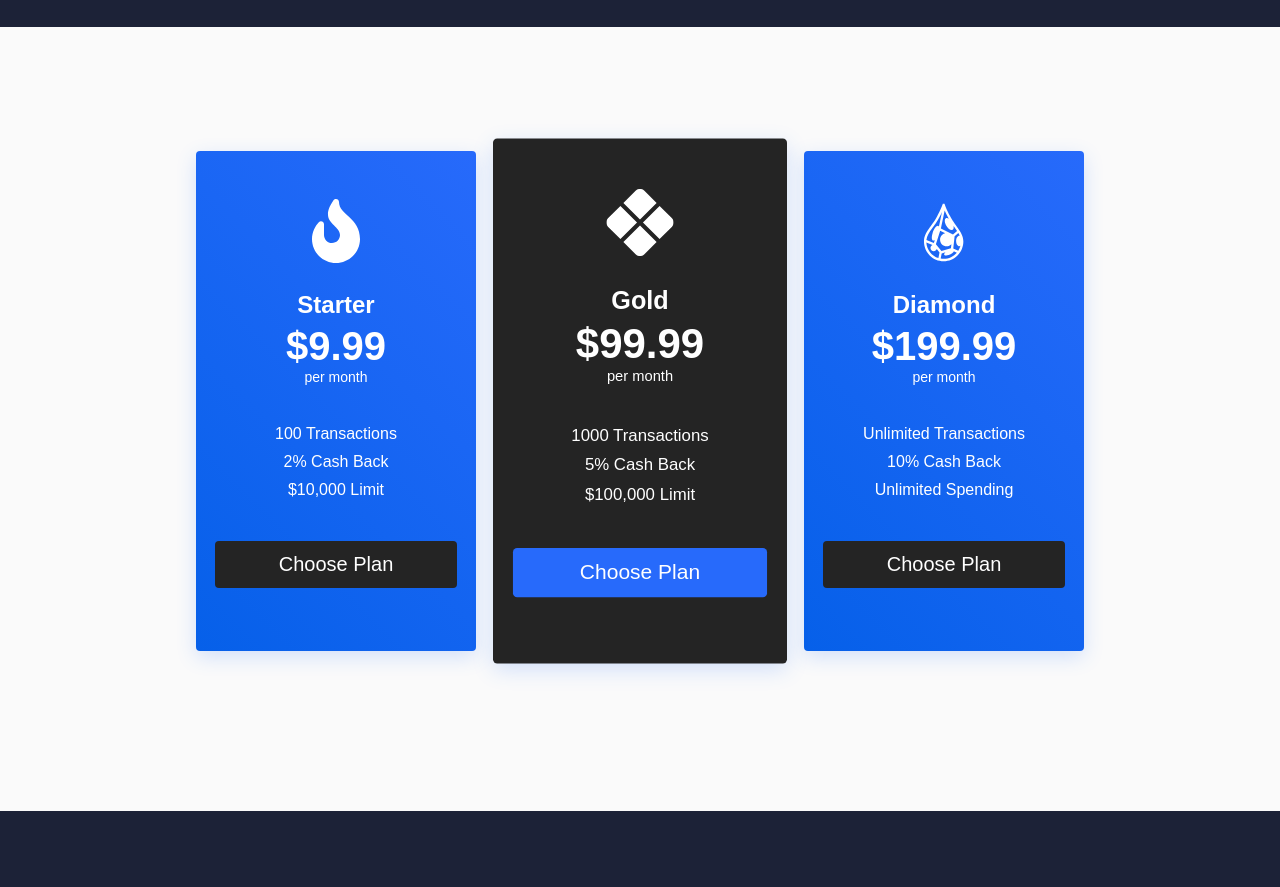
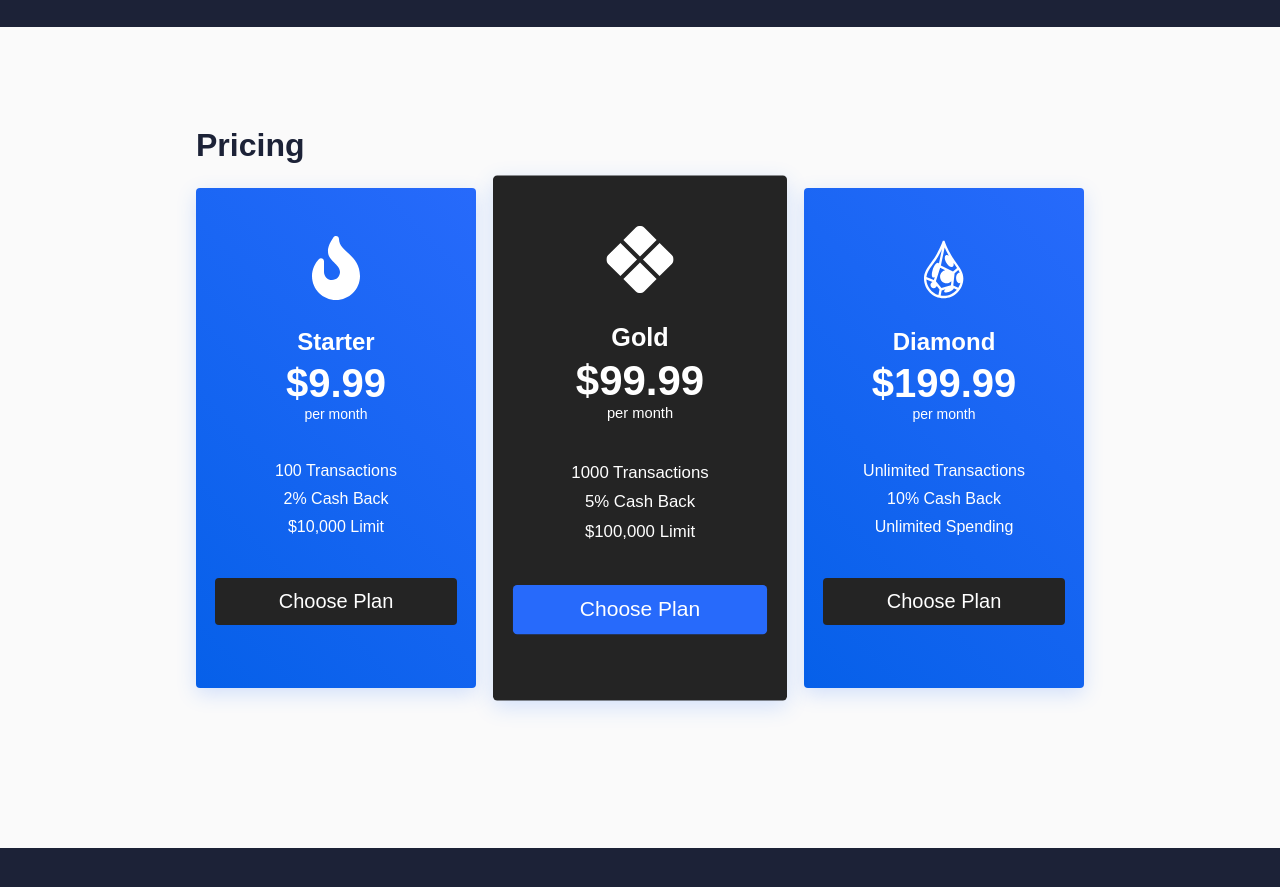
Before and after one commit to gaetanfox/react-business-website, a React (Create React App) app: page / in a window 1280 px wide. Shown: the part 2140-3027 px from the top of the page. Built offline with nearby package versions, Linux system fonts and the light colour scheme.

Commit message:
Forgot a title

```diff
--- a/src/components/Pricing.js
+++ b/src/components/Pricing.js
@@ -13,7 +13,7 @@ function Pricing() {
       <div>
         <div className='pricing__section'>
           <div className='pricing__wrapper'>
-            <h1 className='pricing__heading'></h1>
+            <h1 className='pricing__heading'>Pricing</h1>
             <div className='pricing__container'>
               <Link to='/sign-up' className='pricing__container-card'>
                 <div className='pricing__container-cardInfo'>
```
